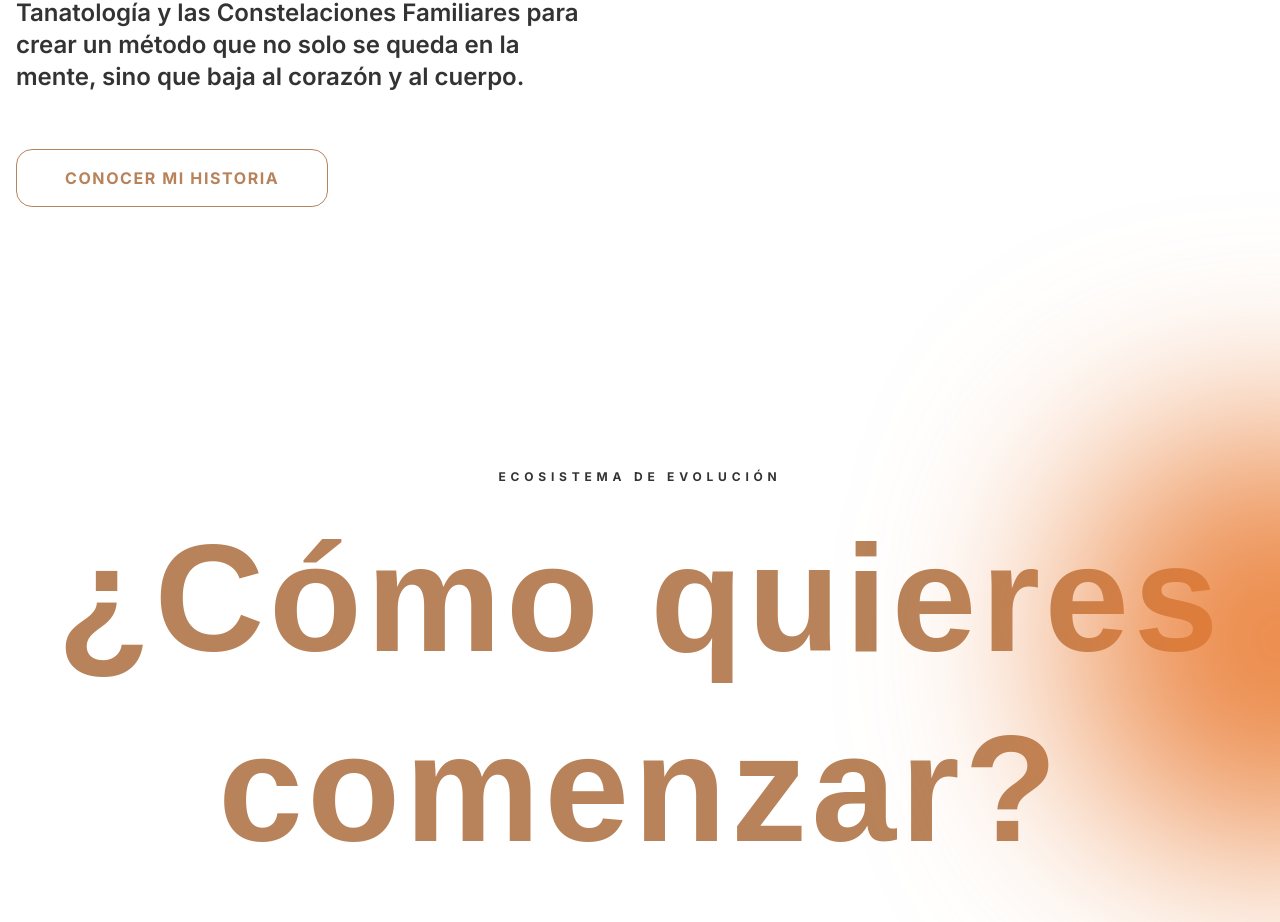
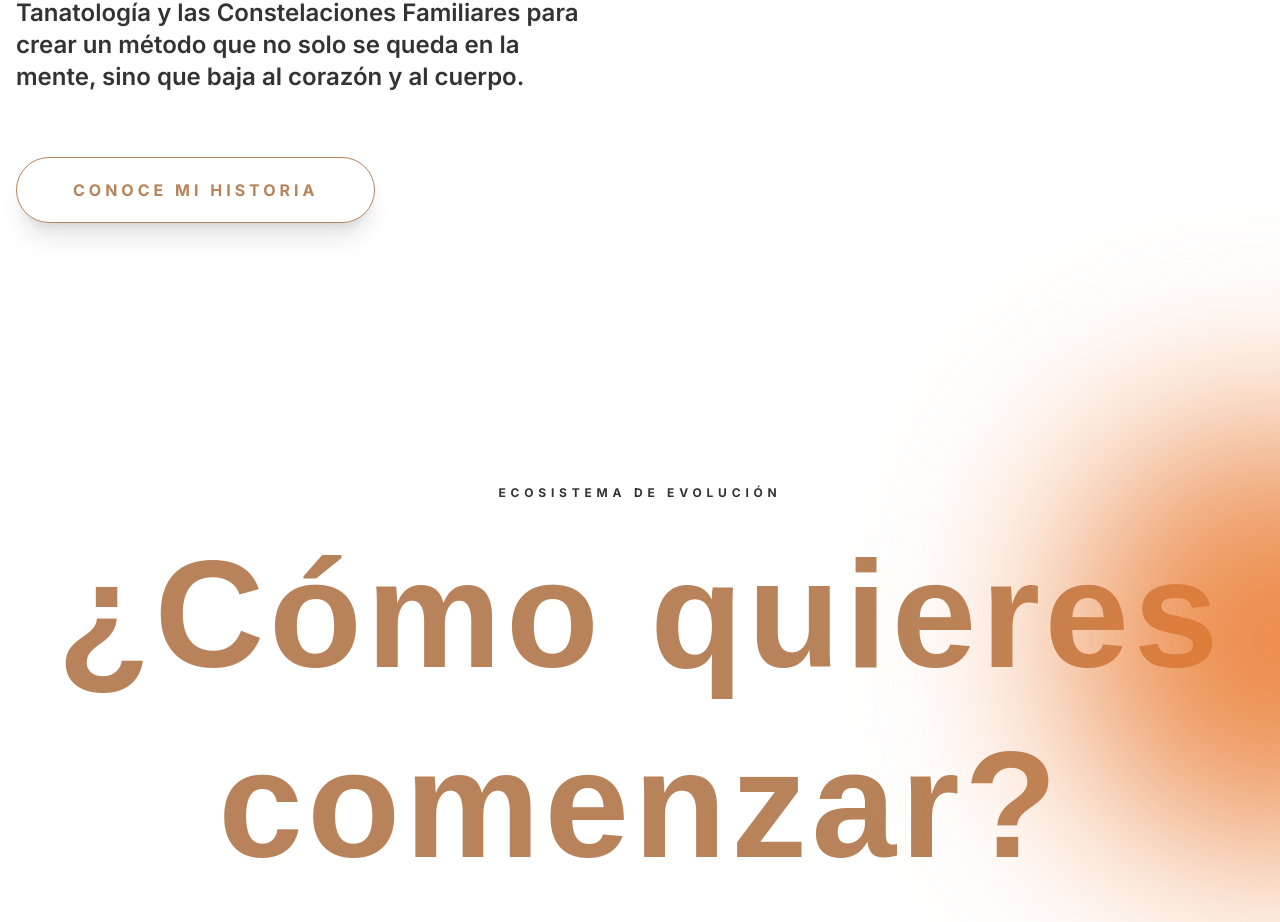
Before and after one commit to yelitzerangeloficialweb-max/yelitze-rangel-web, a Next.js app: page / in a window 1280 px wide. Shown: the part 1217-2139 px from the top of the page. Built offline with nearby package versions, Linux system fonts and the light colour scheme; a web font is replaced by a local one.

Commit message:
style: updated welcome button text and matched hero button style

```diff
--- a/components/home/WelcomeSection.tsx
+++ b/components/home/WelcomeSection.tsx
@@ -37,12 +37,12 @@ export default function WelcomeSection() {
                             </p>
                         </div>
 
-                        <div className="pt-6">
+                        <div className="pt-8">
                             <Link
                                 href="/sobre-mi"
-                                className="inline-block px-12 py-4 border border-[#B8835A] text-[#B8835A] rounded-2xl font-body font-bold tracking-widest uppercase transition-all hover:bg-[#B8835A] hover:text-white active:scale-95"
+                                className="inline-block px-14 py-5 text-sm md:text-base font-body font-bold tracking-[0.25em] uppercase border border-[#b7835a] text-[#b7835a] rounded-full hover:bg-[#b7835a] hover:text-white transition-all bg-transparent shadow-xl active:scale-95 group"
                             >
-                                CONOCER MI HISTORIA
+                                CONOCE MI HISTORIA
                             </Link>
                         </div>
                     </motion.div>
```
